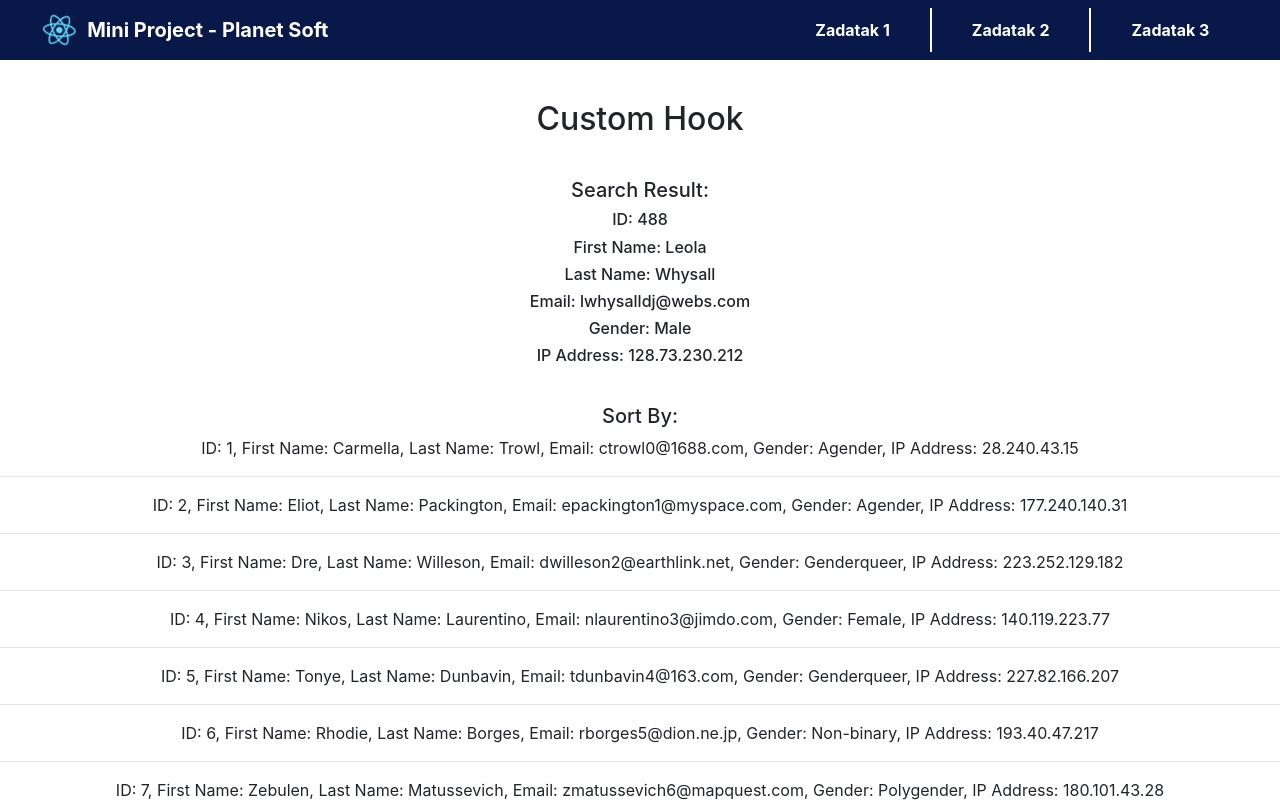
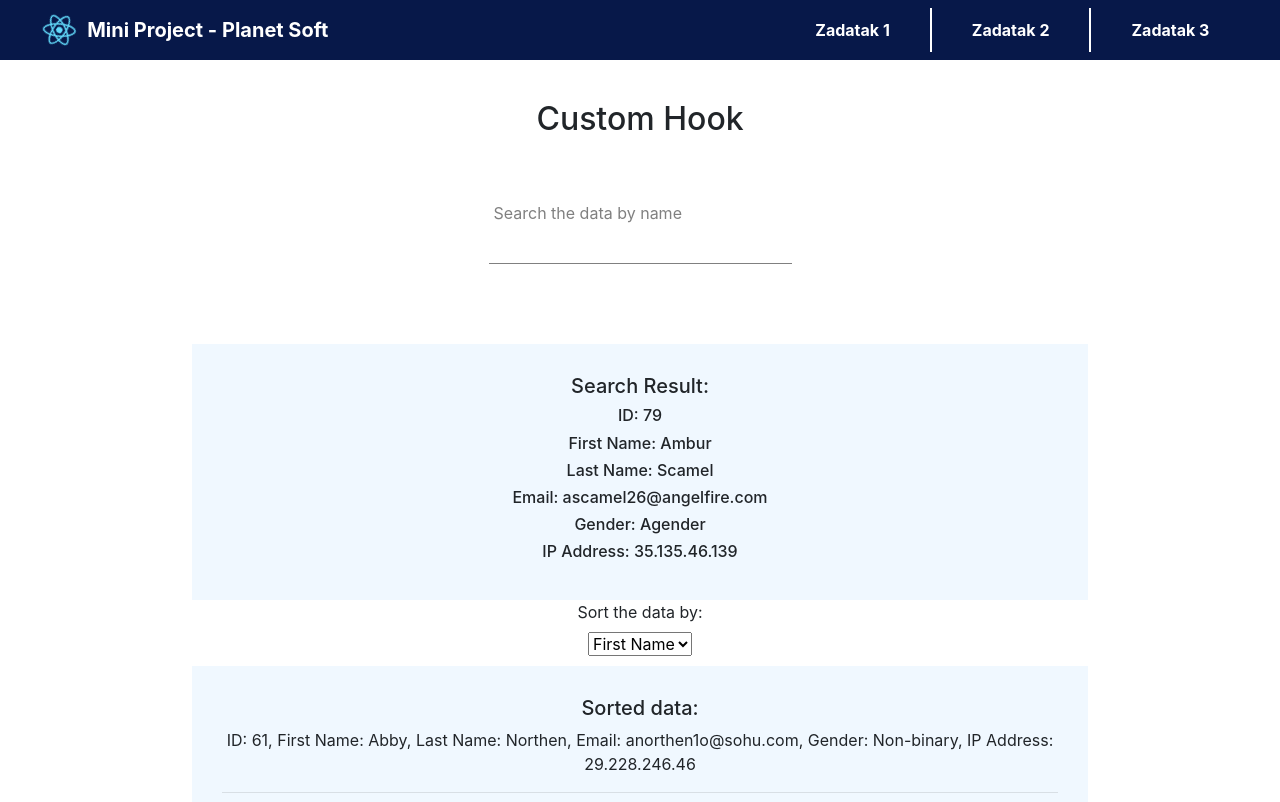
Before and after one commit to DraganDobrijevic/mini-project, a React (Create React App) app: page /zadatak2 in a window 1280 px wide. Shown: the top 802 px of the page. Built offline with nearby package versions, Linux system fonts and the light colour scheme.

Commit message:
task2(2)

```diff
--- a/src/pages/zadatak2/useCustomHook.js
+++ b/src/pages/zadatak2/useCustomHook.js
@@ -1,38 +1,42 @@
-import { useState, useEffect } from 'react';
+import { useState } from 'react';
 
 export const useCustomHook = (data) => {
-  const [sortBy, setSortByData] = useState([]);
-  const [search, setSearchData] = useState([]);
+  const [sortByData, setSortByData] = useState([]);
+  const [searchData, setSearchData] = useState([]);
 
-  const searchFnc = (key) => {
-    const find = data.filter((x) => x.first_name === key);
-    console.log(find);
-    setSearchData([...search, ...find]);
+  const search = (key) => {
+    const find = data.filter(
+      (x) => x.first_name.toLowerCase() === key.toLowerCase()
+    );
+    // console.log(find);
+    setSearchData([...find]);
   };
+  // console.log(`Search data: ${ searchData }`);
 
-  const sortByFnc = (type) => {
+  const sortBy = (type) => {
     const types = {
       first_name: 'first_name',
       last_name: 'last_name',
+      id: 'id',
     };
 
-    // pokusati na ovaj nacin, ali ne u hook nego u zadatku2
-    // data = JSON.parse(JSON.stringify(data[0]));
+    const sortProperty = types[type];
 
-    console.log(data);
+    if (sortProperty === 'id') {
+      const sorted = data.sort((a, b) => a.id - b.id);
+      setSortByData([...sorted]);
+    } else {
+      const sorted = data.sort((a, b) => {
+        const first = a[sortProperty].toUpperCase();
+        const second = b[sortProperty].toUpperCase();
 
-    console.log(type);
-
-    const sortProperty = types[type];
-    const sorted = [...data].sort((a, b) => b[sortProperty] - a[sortProperty]);
-    console.log(sorted);
-    setSortByData([...sorted]);
+        if (first > second) return 1;
+        if (first < second) return -1;
+        return 0;
+      });
+      setSortByData([...sorted]);
+    }
   };
 
-  useEffect(() => {
-    searchFnc('Leola');
-    sortByFnc('first_name');
-  }, [data]);
-
-  return { sortBy, search };
+  return { sortBy, search, searchData, sortByData };
 };
--- a/src/pages/zadatak2/zadatak2.component.jsx
+++ b/src/pages/zadatak2/zadatak2.component.jsx
@@ -1,19 +1,42 @@
+import { useEffect, useState } from 'react';
 import './zadatak2.styles.css';
 import data from './data.json';
 import { useCustomHook } from './useCustomHook';
-import './zadatak2.styles.css';
+import FormInput from '../../components/form-input/form-input.component';
 
 const Zadatak2 = () => {
-  const { sortBy, search } = useCustomHook(data);
-  console.log(search);
-  console.log(sortBy);
+  const { sortBy, search, searchData, sortByData } = useCustomHook(data);
+  const [searchInput, setSearchInput] = useState('');
+
+  useEffect(() => {
+    search('Ambur');
+    sortBy('first_name');
+  }, []);
+  // sortBy('first_name');
+
+  // console.log(searchData);
+  // console.log(sortByData);
+  // console.log(data);
+  const handleChange = (e) => {
+    let { value } = e.target;
+    setSearchInput(value);
+    search(value);
+  };
 
   return (
     <div className='custom-hook'>
       <h2>Custom Hook</h2>
+      <FormInput
+        type='text'
+        name='search'
+        value={searchInput}
+        label='Search the data by name'
+        onChange={handleChange}
+        required
+      />
       <div className='search-result'>
         <h5>Search Result:</h5>
-        {search.map(
+        {searchData.map(
           ({ id, first_name, last_name, email, gender, ip_address }) => (
             <div key={id}>
               <h6>ID: {id}</h6>
@@ -26,9 +49,22 @@ const Zadatak2 = () => {
           )
         )}
       </div>
+
+      <label>Sort the data by:</label>
+      <select
+        className=''
+        name='data'
+        id='data'
+        onChange={(e) => sortBy(e.target.value)}
+      >
+        <option value='first_name'>First Name</option>
+        <option value='last_name'>Last Name</option>
+        <option value='id'>ID</option>
+      </select>
+
       <div className='sorted-result'>
-        <h5>Sort By:</h5>
-        {sortBy.map(
+        <h5>Sorted data:</h5>
+        {sortByData.map(
           ({ id, first_name, last_name, email, gender, ip_address }) => (
             <div key={id}>
               <span>ID: {id}, </span>
--- a/src/pages/zadatak2/zadatak2.styles.css
+++ b/src/pages/zadatak2/zadatak2.styles.css
@@ -1,9 +1,20 @@
 .custom-hook {
   text-align: center;
+  display: flex;
+  flex-direction: column;
+  align-items: center;
 }
 
 .search-result {
   margin-top: 10px;
   padding: 30px;
-  text-align: center;
+  width: 70%;
+  background-color: aliceblue;
 }
+
+.sorted-result {
+  margin-top: 10px;
+  padding: 30px;
+  width: 70%;
+  background-color: aliceblue;
+}
```
